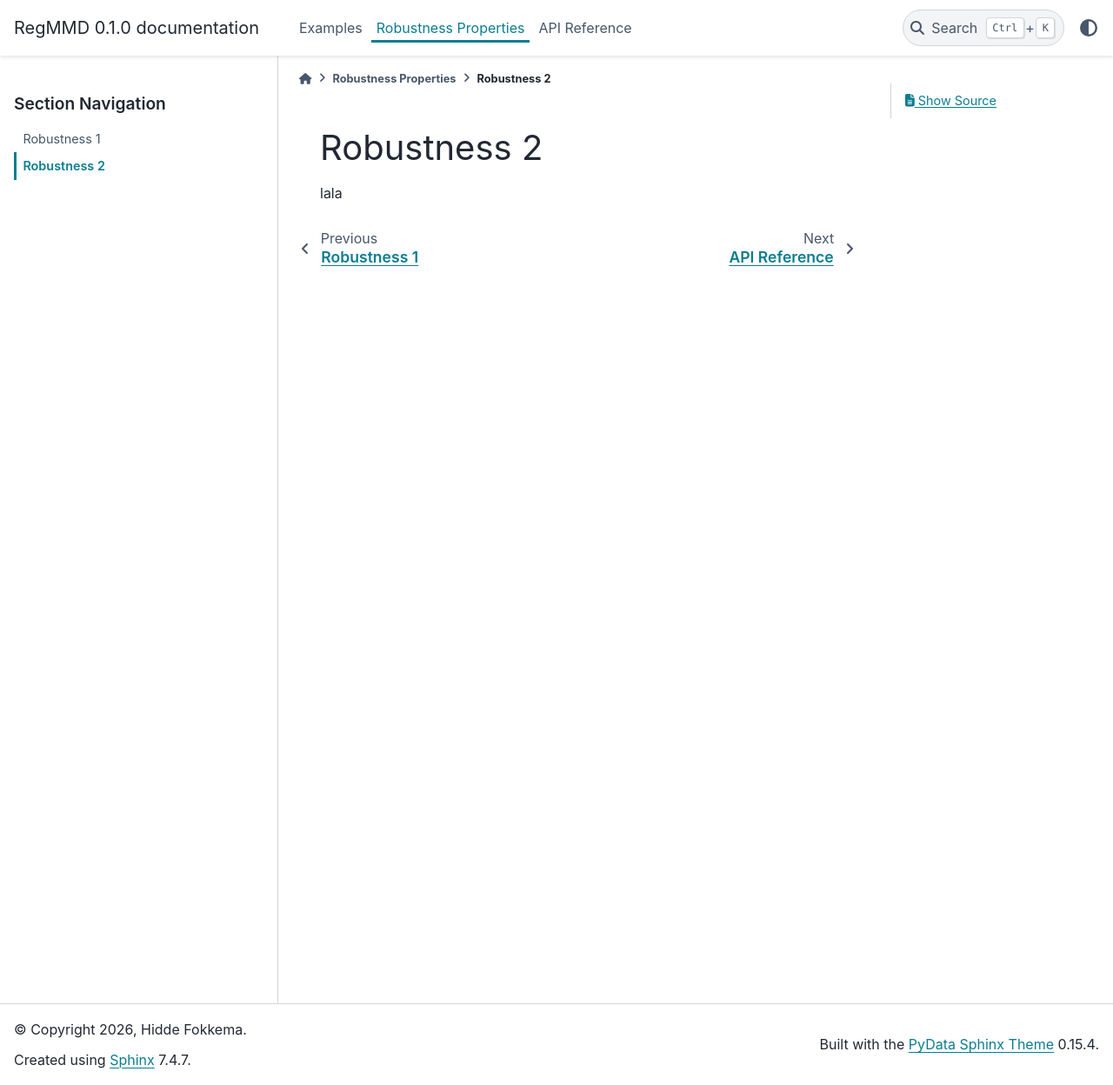
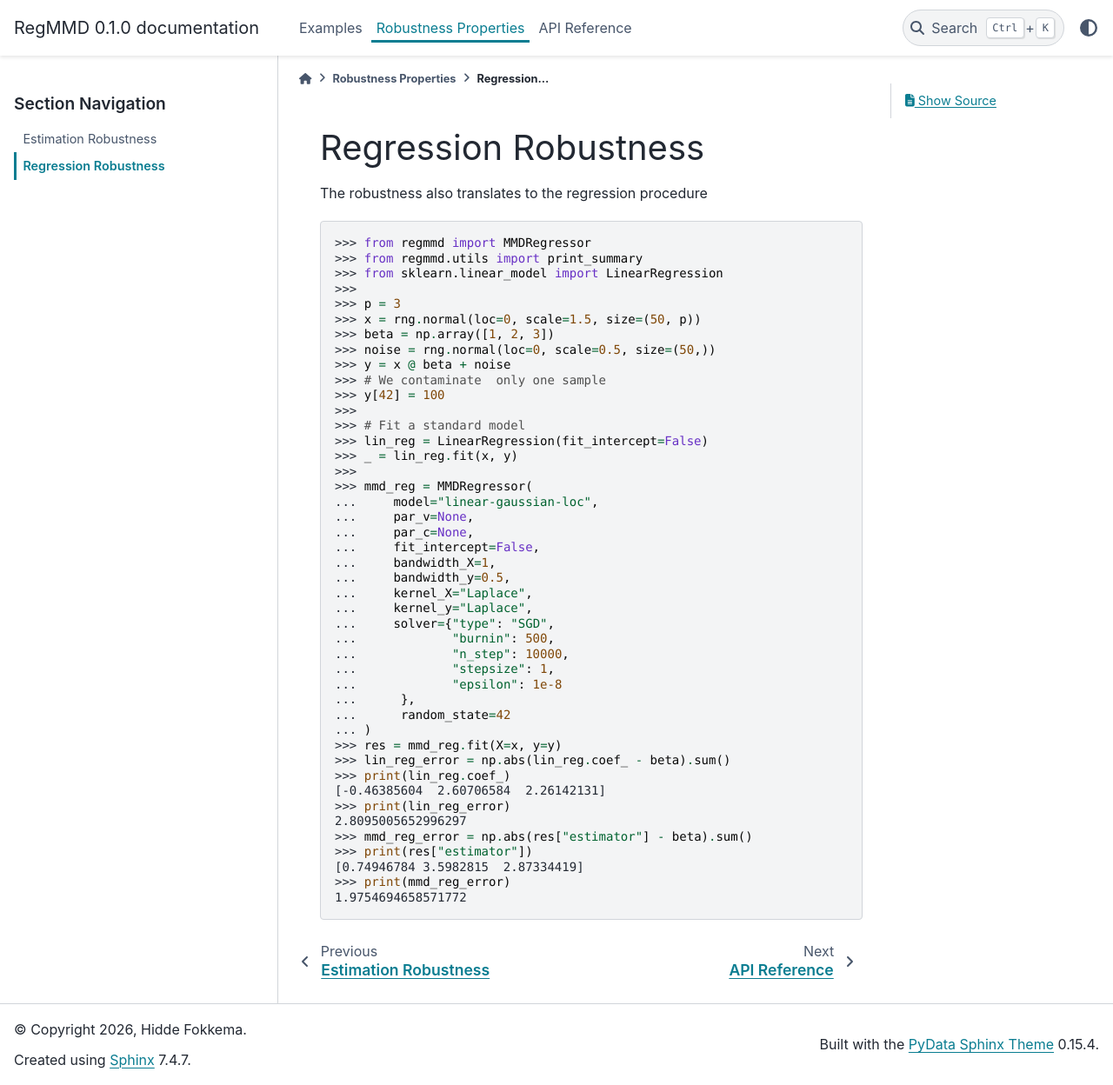
Before and after one commit to HiddeFok/reg-mmd-scikit, a Sphinx documentation site: the page built from docs/source/robustness/robustness2.rst, in a window 1280 px wide and 1248 px high. Shown: the whole window at 87% size. Built offline with Sphinx 7.4.7 and the PyData theme 0.15.4, drawn with Linux system fonts in a browser that asks for light colours.

Commit message:
First version docs done

```diff
--- a/docs/source/robustness/robustness2.rst
+++ b/docs/source/robustness/robustness2.rst
@@ -1,7 +1,52 @@
-.. _robustness2:
+Regression Robustness
+=====================
 
-Robustness 2
-============
+The robustness also translates to the regression procedure
 
+.. doctest::
+   :options: +ELLIPSIS, +NORMALIZE_WHITESPACE
 
-lala
+   >>> from regmmd import MMDRegressor
+   >>> from regmmd.utils import print_summary
+   >>> from sklearn.linear_model import LinearRegression
+   >>>
+   >>> p = 3
+   >>> x = rng.normal(loc=0, scale=1.5, size=(50, p))
+   >>> beta = np.array([1, 2, 3])
+   >>> noise = rng.normal(loc=0, scale=0.5, size=(50,))
+   >>> y = x @ beta + noise
+   >>> # We contaminate  only one sample
+   >>> y[42] = 100
+   >>>
+   >>> # Fit a standard model
+   >>> lin_reg = LinearRegression(fit_intercept=False)
+   >>> _ = lin_reg.fit(x, y)
+   >>>
+   >>> mmd_reg = MMDRegressor(
+   ...     model="linear-gaussian-loc",
+   ...     par_v=None,
+   ...     par_c=None,
+   ...     fit_intercept=False,
+   ...     bandwidth_X=1,
+   ...     bandwidth_y=0.5,
+   ...     kernel_X="Laplace",
+   ...     kernel_y="Laplace",
+   ...     solver={"type": "SGD",
+   ...             "burnin": 500,
+   ...             "n_step": 10000,
+   ...             "stepsize": 1,
+   ...             "epsilon": 1e-8
+   ...      },
+   ...      random_state=42
+   ... )
+   >>> res = mmd_reg.fit(X=x, y=y)
+   >>> lin_reg_error = np.abs(lin_reg.coef_ - beta).sum()
+   >>> print(lin_reg.coef_)
+   [-0.46385604  2.60706584  2.26142131]
+   >>> print(lin_reg_error)
+   2.8095005652996297
+   >>> mmd_reg_error = np.abs(res["estimator"] - beta).sum()
+   >>> print(res["estimator"])
+   [0.74946784 3.5982815  2.87334419]
+   >>> print(mmd_reg_error)
+   1.9754694658571772
```
Also changed, not shown: docs/source/robustness/robustness1.rst (+34 -4 lines), 1 other file.
